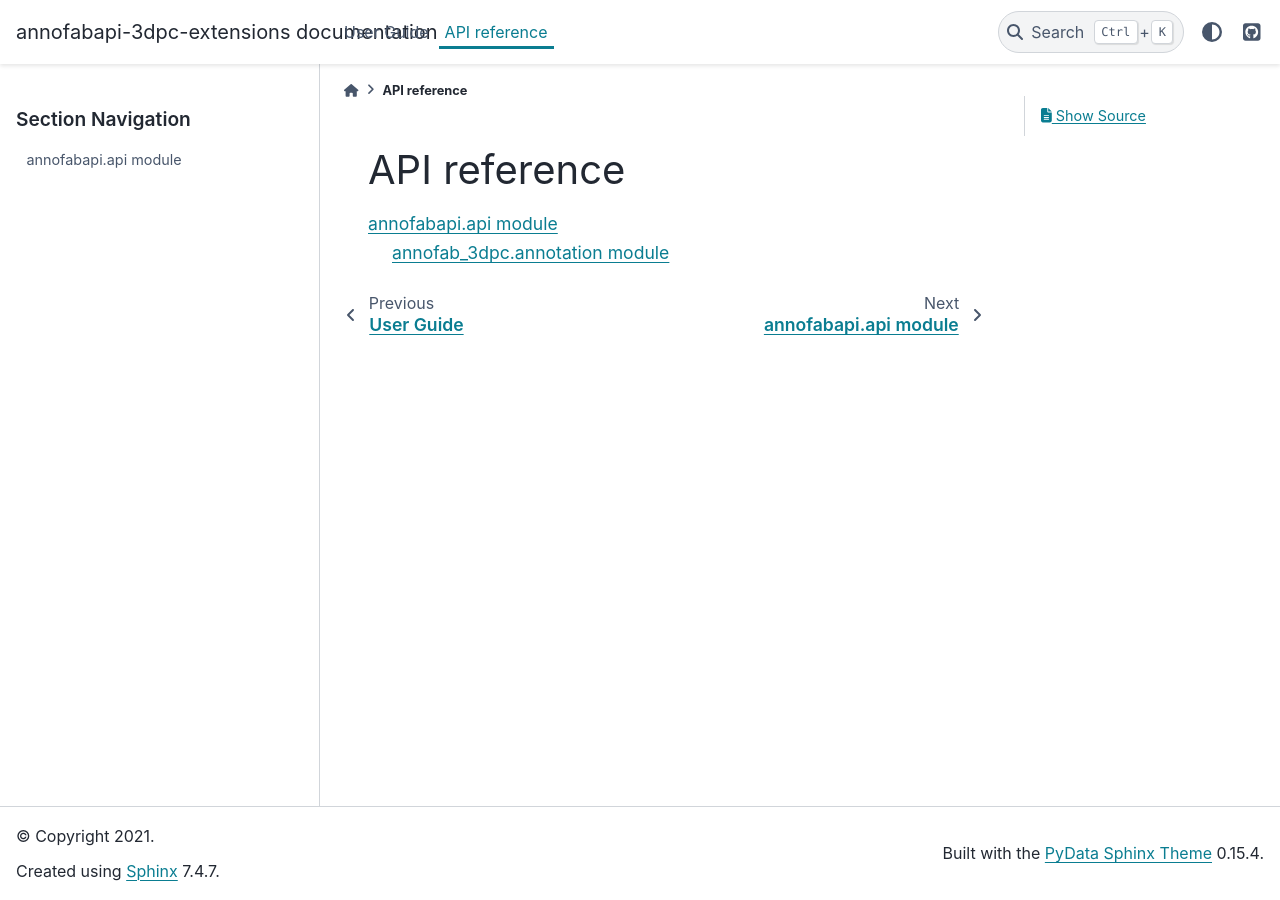
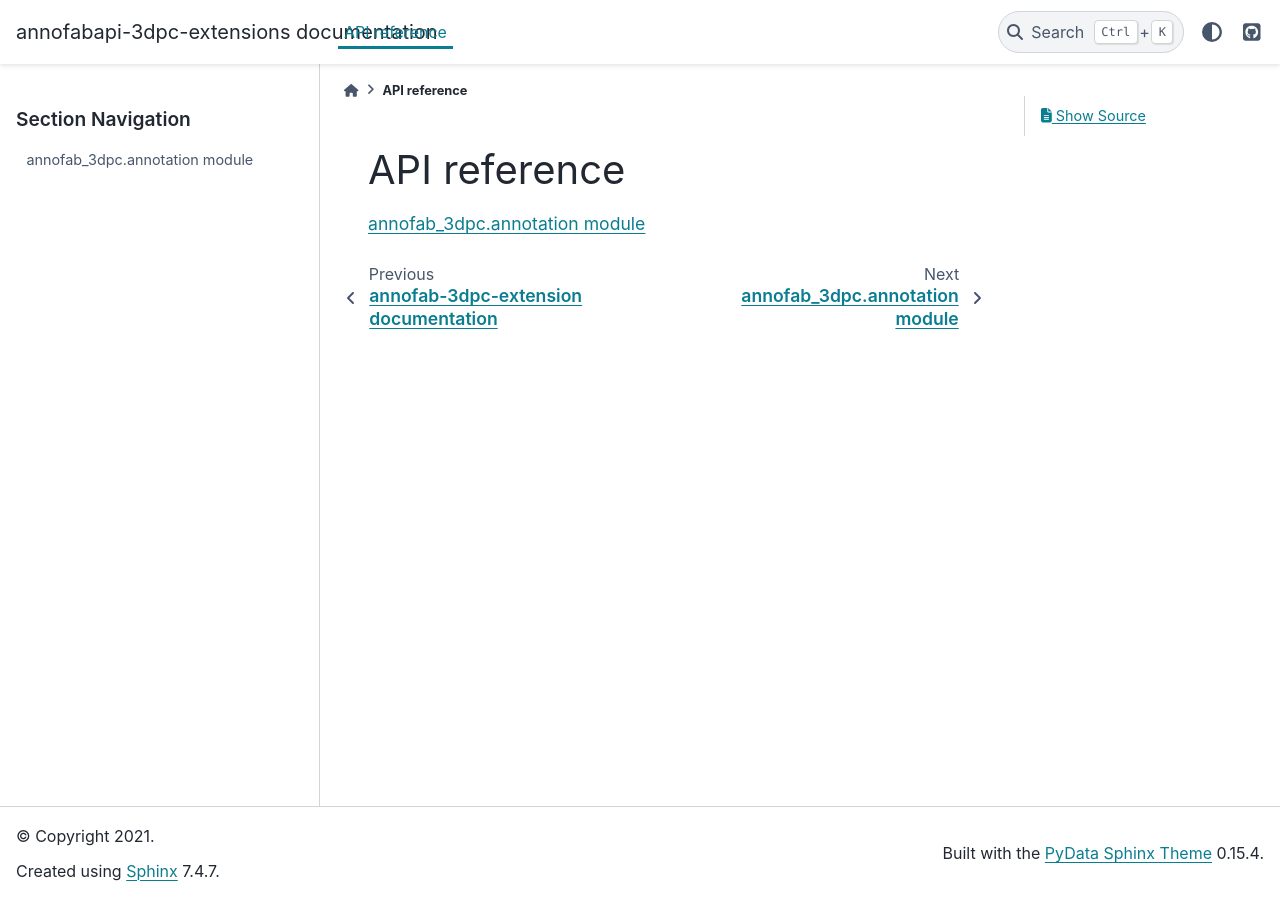
Before and after one commit to kurusugawa-computer/annofabapi-3dpc-extensions, a Sphinx documentation site: the page built from docs/api_reference/index.rst, in a window 1280 px wide. Built offline with Sphinx 7.4.7 and the PyData theme 0.15.4, drawn with Linux system fonts in a browser that asks for light colours.

Commit message:
update document

```diff
--- a/docs/api_reference/annotation.rst
+++ b/docs/api_reference/annotation.rst
@@ -1,9 +1,7 @@
-annofabapi.api module
-=====================
+annofab_3dpc.annotation module
+==========================================
 
 
-annofab_3dpc.annotation module
-------------------------------------------------------
 .. automodule:: annofab_3dpc.annotation
     :members:
     :inherited-members:
--- a/docs/conf.py
+++ b/docs/conf.py
@@ -60,6 +60,6 @@ html_static_path = ["_static"]
 
 
 html_theme_options = {
-    "github_url": "https://github.com/kurusugawa-computer/kci-python-devcontainer",
+    "github_url": "https://github.com/kurusugawa-computer/annofabapi-3dpc-extensions",
     "footer_items": [],  # footerを空にする
 }
--- a/docs/index.rst
+++ b/docs/index.rst
@@ -8,7 +8,6 @@ Table of Contents
 .. toctree::
    :maxdepth: 2
 
-   user_guide
    api_reference/index
 
 
--- a/docs/user_guide.rst
+++ /dev/null
@@ -1,5 +0,0 @@
-==================================================
-User Guide
-==================================================
-
-s
```
Also changed, not shown: 1 other file.
